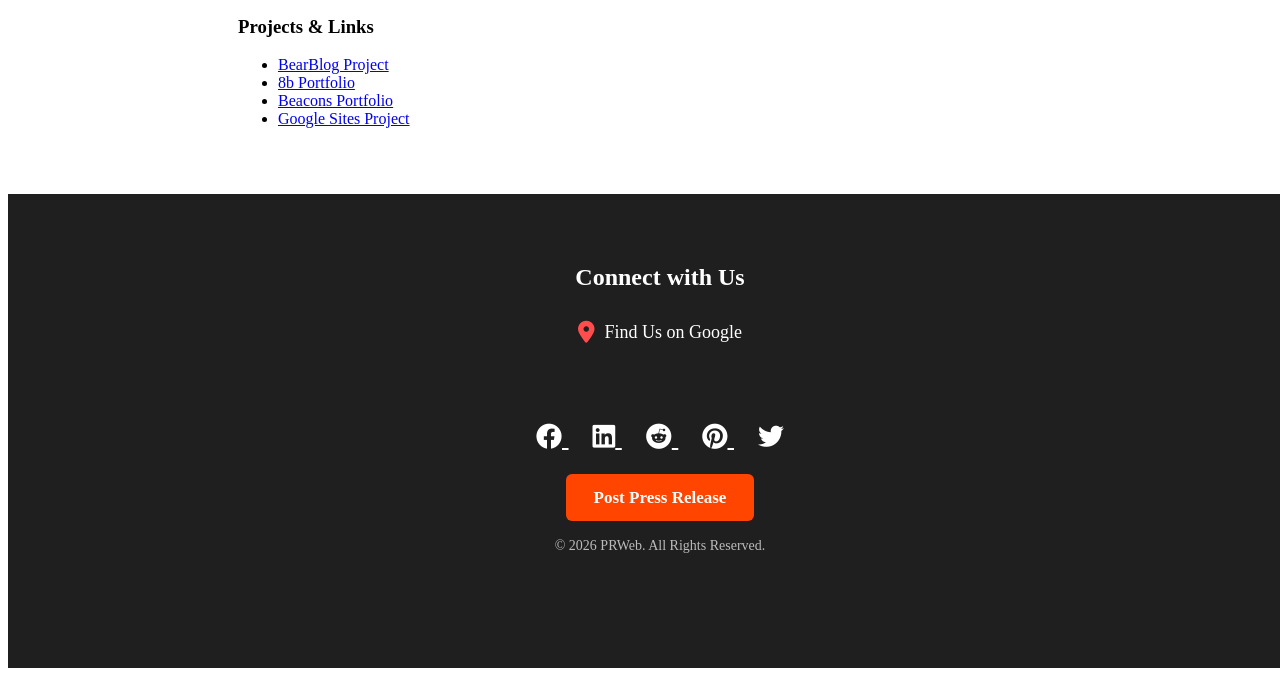
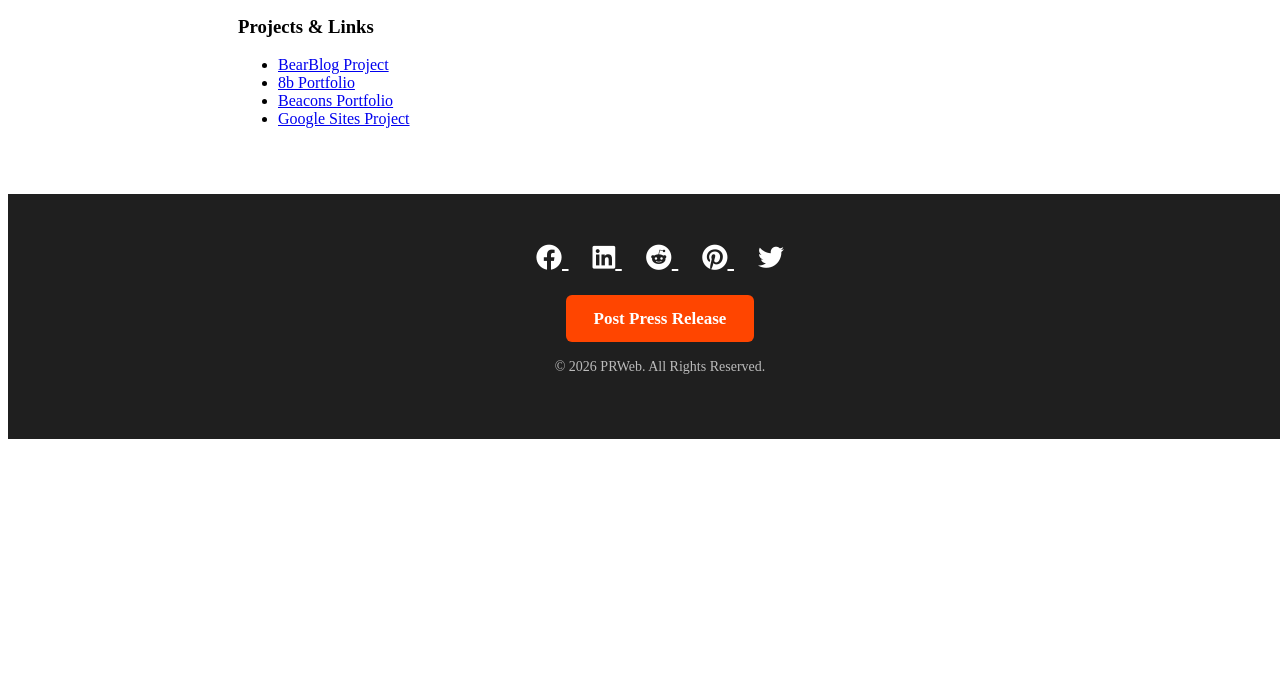
Before and after one commit to DograAnsh/DograAnsh.github.io, a plain HTML site: page index.html in a window 1280 px wide. Shown: the part 1403-2079 px from the top of the page. After the commit the page ends 1850 px from the top, so only its background shows below. Drawn offline with Linux system fonts and the light colour scheme.

Commit message:
Update index.html

```diff
--- a/index.html
+++ b/index.html
@@ -95,23 +95,6 @@
 <!-- Footer Section -->
 <footer style="background-color:#1f1f1f; color:#fff; padding:50px 20px; text-align:center; width:100%; clear:both;">
 
-  <h2 style="margin-bottom:30px;">Connect with Us</h2>
-
-  <!-- Find Us on Google -->
-<div style="margin:30px 0;">
-  <a href="https://www.google.com/maps/place/India+Highlight/@32.0820212,76.5109944,17z/data=!3m1!4b1!4m6!3m5!1s0x86fd69d6b0d388b3:0x172c3f6411a274b9!8m2!3d32.0820212!4d76.5135693!16s%2Fg%2F11j_1wdf50"
-     target="_blank"
-     style="color:#ffffff; text-decoration:none; font-size:18px; display:inline-flex; align-items:center; gap:10px;">
-
-     <i class="fas fa-map-marker-alt" style="font-size:22px; color:#ff4d4d;"></i>
-     <span>Find Us on Google</span>
-  </a>
-</div>
-
-  <!-- Footer -->
-<footer style="background:#1f1f1f; color:#fff; padding:50px 20px; text-align:center;">
-
-
 
   <!-- Social Media Icons -->
   <div style="margin-bottom:35px;">
```
